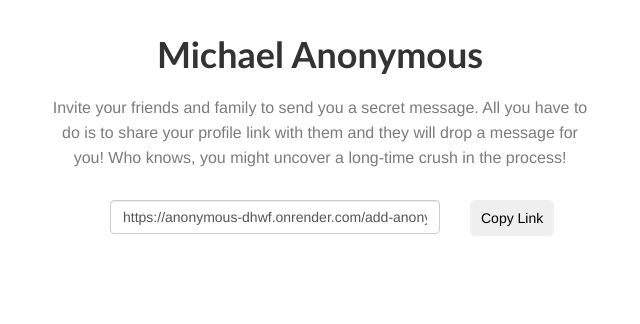
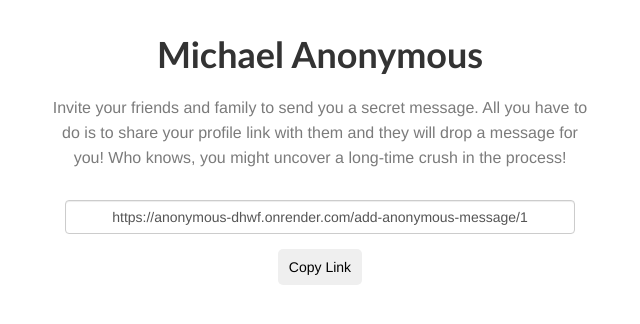
Before and after one commit to Oluwole-Mike/Anonymous, a Django app: page / in a window 1280 px wide. Shown: the part 135-459 px from the top of the page, without its empty margins (320-960 px from the left). Run offline with Django 5.2, Linux system fonts and the light colour scheme; the visitor is signed in with stand-in values (Sample User, id 1); some libraries are stand-ins or nearby versions.

Commit message:
third commit

```diff
--- a/templates/index.html
+++ b/templates/index.html
@@ -115,15 +115,13 @@
 
             {% if request.user.is_authenticated %}
                 <form action="" style="margin-top: 3rem;">
-                    <div class="col-lg-8   col-md-offset-1 col-md-7   col-xs-8">
+                    <div class="col-lg-12">
                         <div class="form-group">
-                            <input type="text" class="form-control" name="" id="addLink" value="https://anonymous-dhwf.onrender.com/add-anonymous-message/{{request.user.id}}">
+                            <input type="text" style="text-align: center;" class="form-control" name="" id="addLink" value="https://anonymous-dhwf.onrender.com/add-anonymous-message/{{request.user.id}}">
                         </div>
                     </div>
 
-                    <div class="col-xs-1">
-                        <button type="button" class="btn" style="color: #000; border-radius: 5px; padding: 7px 10px;" onclick="anonymousMessage()">Copy Link</button>
-                    </div>
+                    <button type="button" class="btn" style="color: #000; border-radius: 5px; padding: 7px 10px;" onclick="anonymousMessage()">Copy Link</button>
                 </form>
             {% else %}
 
```
